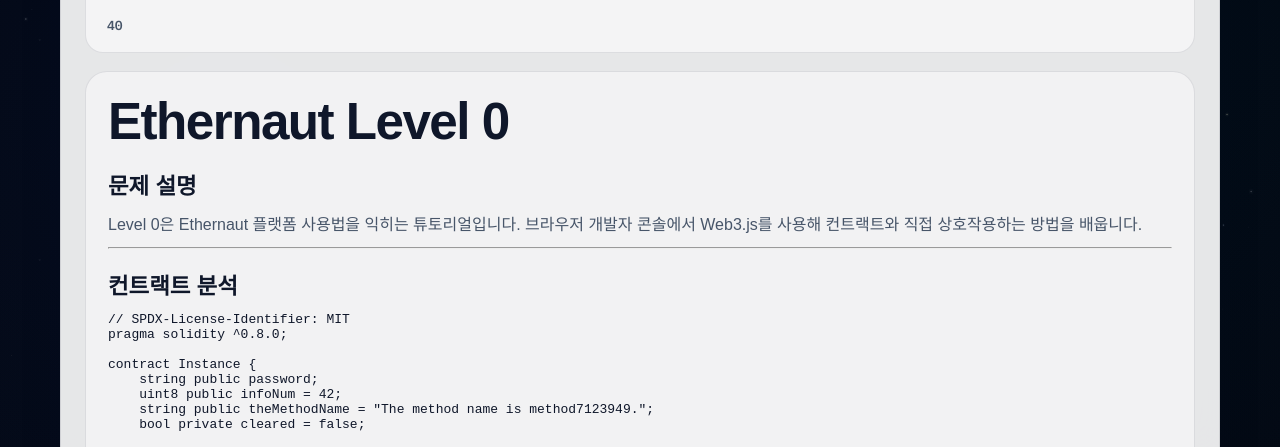
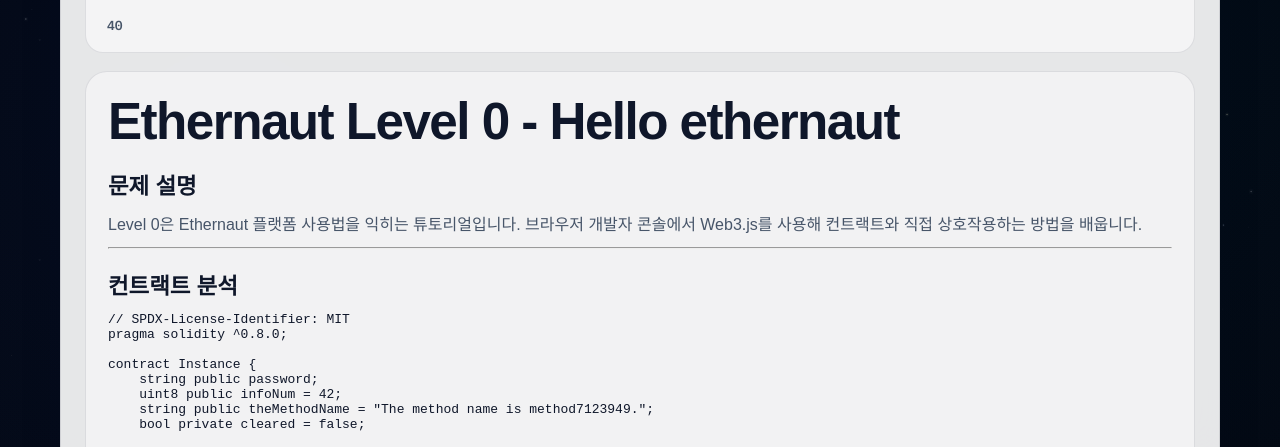
Before and after one commit to katarinabluu-gosegulover/Hercent.github.io, a Jekyll site: the page built from _posts/2026-05-02-ethernaut-writeups.md, in a window 1280 px wide and 900 px high, cut to the strip 453-900 px from the top of the window. Built offline with Jekyll 4.4.1, drawn with Linux system fonts in a browser that asks for light colours; some web fonts are replaced.

Commit message:
Update Level_0_Hello_ethernaut.md

```diff
--- a/_includes/tabbed-posts/ethernaut-levels/Level_0_Hello_ethernaut.md
+++ b/_includes/tabbed-posts/ethernaut-levels/Level_0_Hello_ethernaut.md
@@ -1,4 +1,4 @@
-# Ethernaut Level 0
+# Ethernaut Level 0 - Hello ethernaut
 
 ## 문제 설명
 
```
